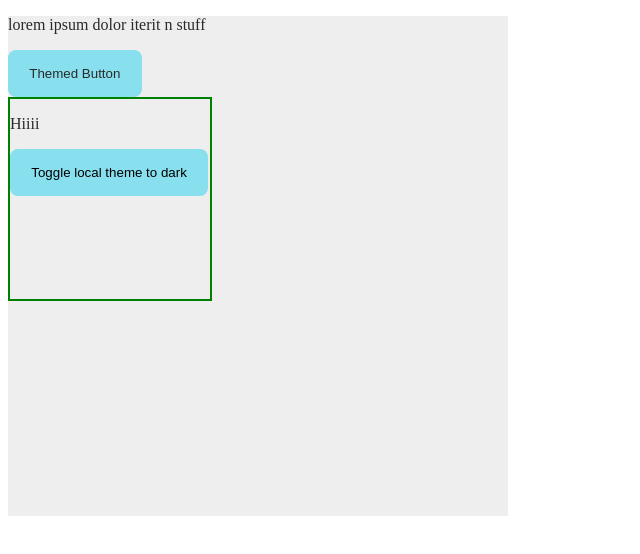
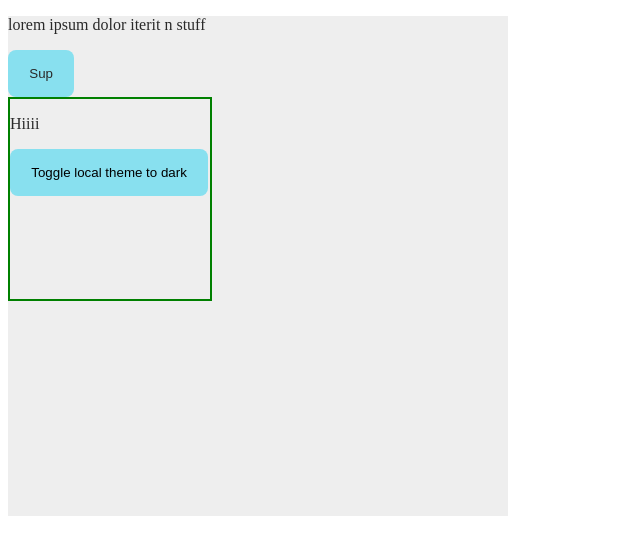
Before and after one commit to vishwanath7798/Context-Theme-Toggler---React-Mini-Project-1-Display-Multiple-Cards-React-Rout---5na9fpqfnys0, a React app: page / in a window 1280 px wide. Shown: the top 554 px of the page, without its empty margins (0-640 px from the left). Built offline with nearby package versions, Linux system fonts and the light colour scheme.

Commit message:
Update Page.js

```diff
--- a/src/components/Page.js
+++ b/src/components/Page.js
@@ -1,21 +1,20 @@
 import React from 'react';
 import { LocalThemedBox } from './LocalThemedBox';
-import { useTheme } from './ThemeProvider';
+import { ThemeContext } from './ThemeProvider';
 
 const Page = () => {
-    const { theme } = useTheme();
+    const {theme} = React.useContext(ThemeContext)
+    const txtColor = `txt-${theme}`
 
-    return (
-        <div className={`container ${theme === 'light' ? 'bg-light' : 'bg-dark'}`} id="themed-page">
-            <p id="themed-text-container" className={`txt-${theme}`}>
+    return(
+        <div className={"container "+`bg-${theme}`} id="themed-page">
+            <p className={txtColor} id="themed-text-container">
                 lorem ipsum dolor iterit n stuff
             </p>
-            <button className={`btn ${theme === 'light' ? 'btn-light txt-light' : 'btn-dark txt-dark'}`} id="themed-button">
-                Themed Button
-            </button>
+            <button className={`btn btn-${theme} ${txtColor}`} id="themed-button">Sup</button>
             <LocalThemedBox />
         </div>
-    );
-};
+    )
+}
 
-export { Page };
+export { Page }
```
